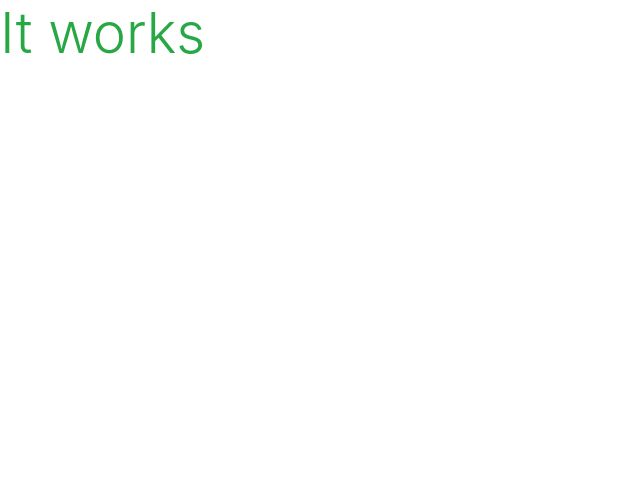
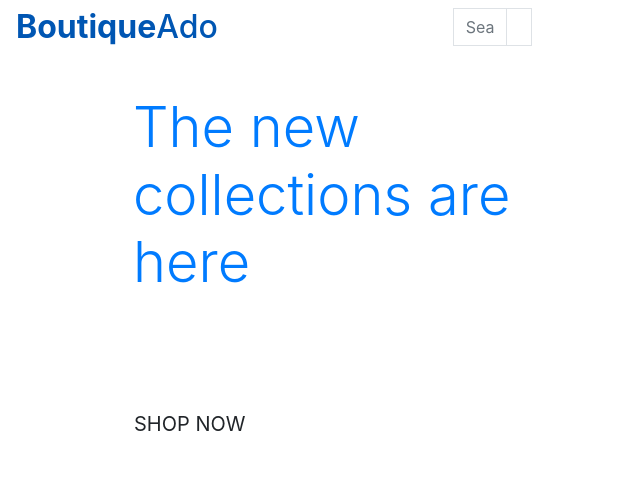
Before and after one commit to lorrainescanlon/boutique_ado_v1, a Django app: page / in a window 1280 px wide. Shown: the top 503 px of the page, without its empty margins (0-640 px from the left). Run offline with Django 3.2, Linux system fonts and the light colour scheme.

Commit message:
updated base template header

```diff
--- a/home/templates/home/index.html
+++ b/home/templates/home/index.html
@@ -1,6 +1,31 @@
 {% extends "base.html" %}
 {% load static %}
 
+{% block page_header %}
+    <div class="container header-container">
+        <div class="row">
+            <div class="col">
+
+            </div>
+        </div>
+    </div>
+{% endblock %}
+
 {% block content%}
-<h1 class="display-4 text-success">It works</h1>
+    <div class="container h-100">
+        <div class="row h-100">
+            <div class="col-7 col-md-6 my-auto">
+                <h1 class="display-4 logo-font text-black">
+                    The new collections are here
+                </h1>
+                <div class="my-5">
+                    <h4>
+                        <a href="" class="shop-now-button btn btn-lg rounded-0 text-uppercase py-3">
+                            Shop Now
+                        </a>
+                    </h4>
+                </div>
+            </div>
+        </div>
+    </div>
 {% endblock %}
--- a/templates/base.html
+++ b/templates/base.html
@@ -32,6 +32,34 @@
   </head>
   <body>
     <header class="container-fluid fixed-top"></header>
+        <div class="row">
+            <div class="col 12 col-lg-4 my-auto py-1 py-lg-0 text-center text-lg-left">
+                <a href="{% url 'home' %}" class="nav-link main-logo-link">
+                    <h2 class="logo-font text-black my-0"><strong>Boutique</strong>Ado</h2>
+                </href>
+            </div>
+            <div class="col 12 col-lg-4 my-auto py-1 py-lg-0">
+                <form method="GET" action="">
+                    <div class="input-group w-100">
+                      <input class="form-control border border-black rounded-0" type="text" name="q"
+                        placeholder="Search our site">
+                      <div class="input-group-append">
+                        <button class="form-control btn btn-black border border-black rounded-0" type="submit">
+                          <span class="icon">
+                             <i class="fas fa-search"></i>
+                          </span>
+                        </button>
+                      </div>
+                    </div>
+                </form>
+            </div>
+            <div class="col 12 col-lg-4 my-auto py-1 py-lg-0">
+                <ul class="list-inline list-unstyled text-center text-lg-right my-0">
+                    <li class="list-inlin-item dropdown"></li>
+                    <li class="list-inlin-item"></li>
+                </ul>
+            </div>
+        </div>
 
     {% if messages %}
         <div class="message-container"></div>
```
